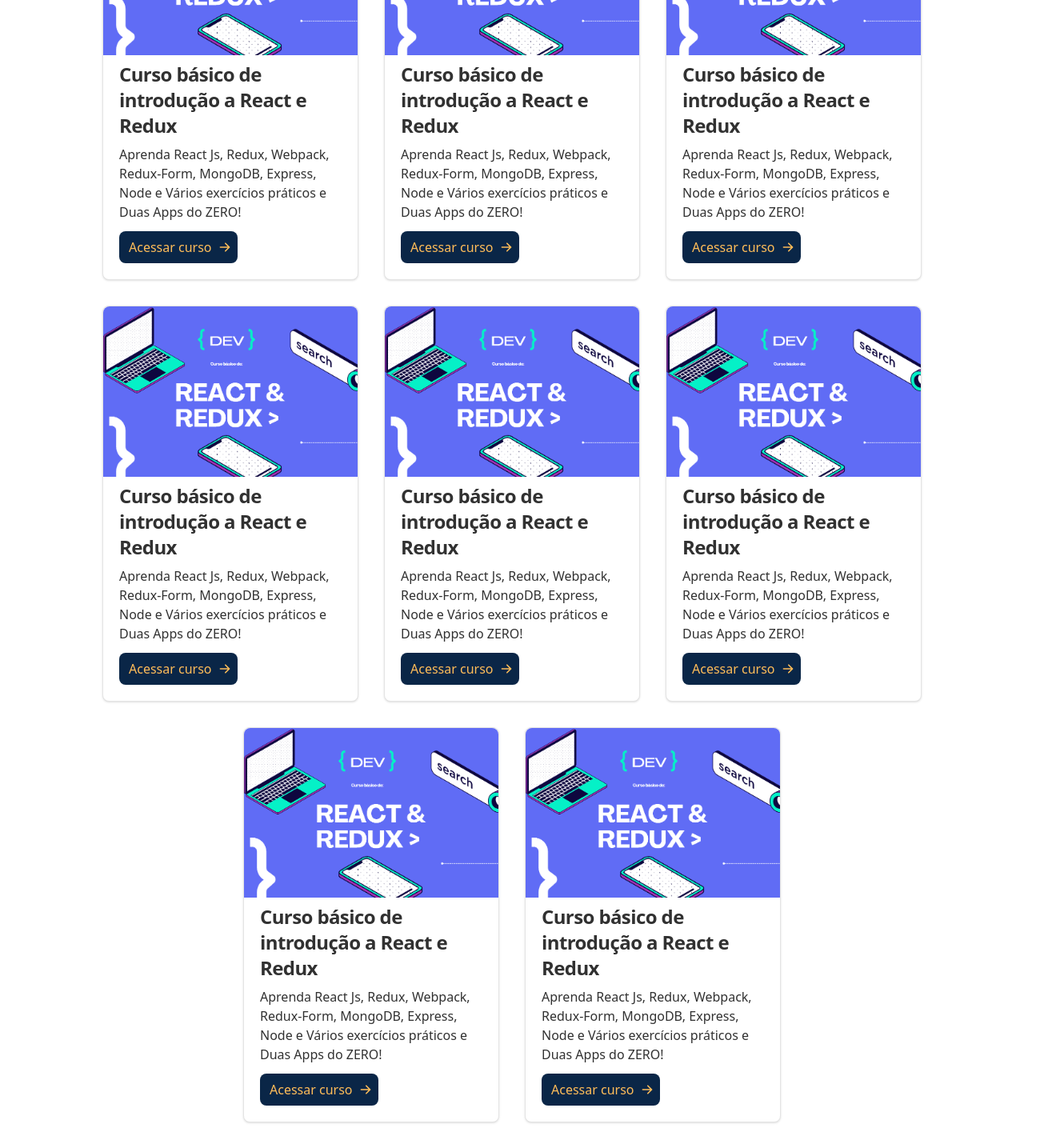
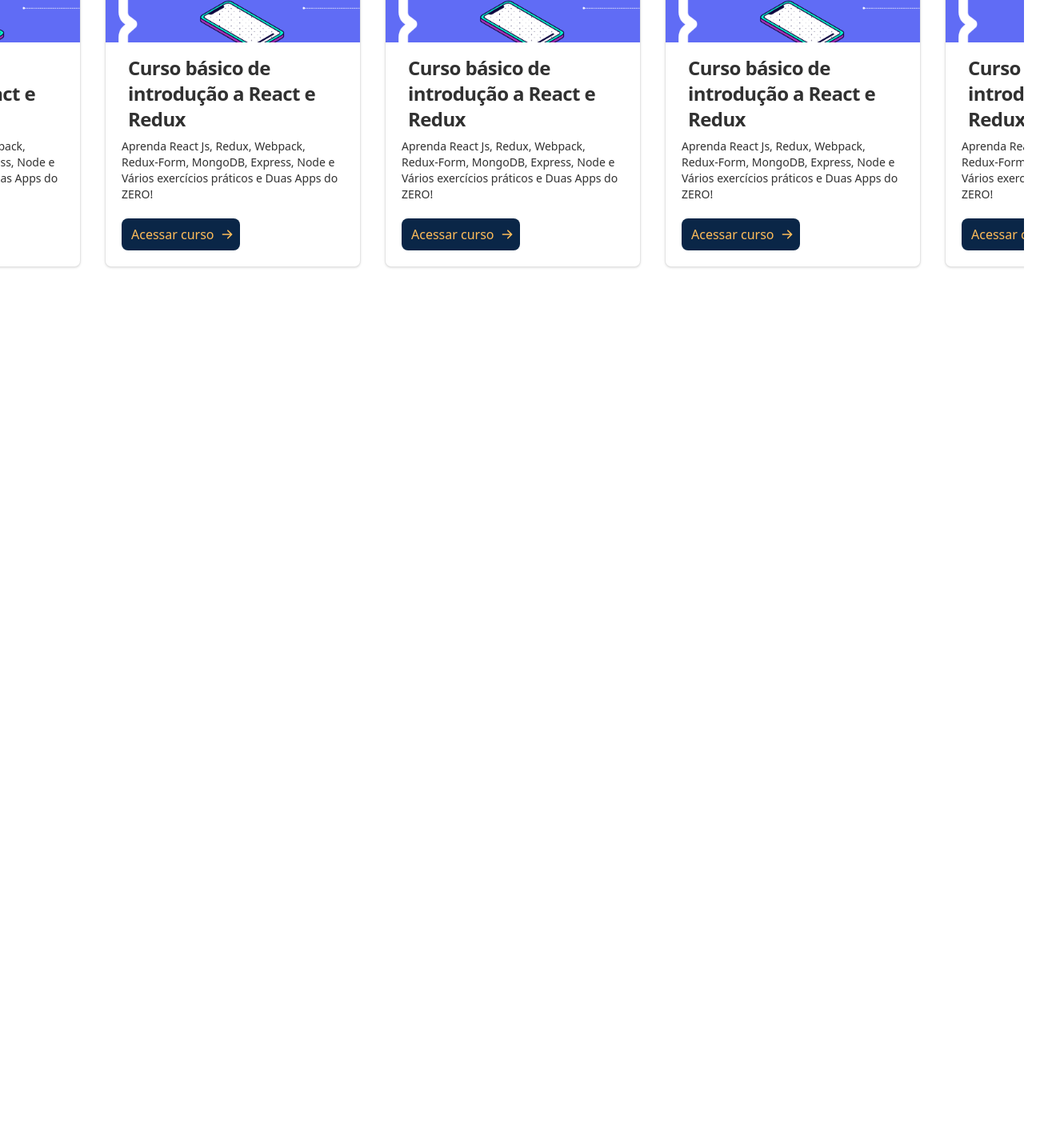
Before and after one commit to moisesgui/code-in-box, a React (Create React App) app: page / in a window 1280 px wide. Shown: the part 769-2204 px from the top of the page at 80% size, 1305 px wide, since content can reach past the window. After the commit the page ends 1119 px from the top, so only its background shows below. Built offline with nearby package versions, Linux system fonts and the light colour scheme.

Commit message:
slick slider add

```diff
--- a/package.json
+++ b/package.json
@@ -8,8 +8,11 @@
     "@testing-library/user-event": "^13.5.0",
     "react": "^18.2.0",
     "react-dom": "^18.2.0",
+    "react-multi-carousel": "^2.8.2",
     "react-scripts": "5.0.1",
+    "react-slick": "^0.29.0",
     "sass": "^1.58.3",
+    "slick-carousel": "^1.8.1",
     "web-vitals": "^2.1.4"
   },
   "scripts": {
--- a/src/pages/Home/Home.js
+++ b/src/pages/Home/Home.js
@@ -1,9 +1,9 @@
 import React from "react";
-
 
 import logoCode from '../../assets/imagens/logo01.png';
 import burgerMenu from '../../assets/imagens/burger-menu.png';
-import { ProductCard } from "../../shared/components/productCard/ProductCard";
+import { Carrousel } from "../../shared/components/slider/Slider";
+
 import './Home.scss';
 
 export const Home = () => {
@@ -30,9 +30,9 @@
           </form>
 
           <nav className="hidden md:flex">
-            <a href="#" className="mr-5 hover:text-white">Home</a>
-            <a href="#" className="mr-5 hover:text-white">Sobre</a>
-            <a href="#" className="mr-5 hover:text-white">Contato</a>
+            <a href="#" className="mr-5 hover:text-yellow-500">Home</a>
+            <a href="#" className="mr-5 hover:text-yellow-500">Sobre</a>
+            <a href="#" className="mr-5 hover:text-yellow-500">Contato</a>
           </nav>
         </div>
       </header>
@@ -49,8 +49,8 @@
       </section>
 
       <section className="container mx-auto">
-        <div className="product-card-container">
-          <ProductCard />
+        <div>
+          <Carrousel />
         </div>
       </section>
     </div>
--- a/src/pages/Home/Home.scss
+++ b/src/pages/Home/Home.scss
@@ -46,10 +46,10 @@
       @apply max-w-5xl mb-4 text-left text-4xl font-extrabold leading-none tracking-tight text-gray-900 md:text-5xl lg:text-6xl dark:text-white;
     }
     p {
-      @apply mb-6 text-lg font-normal text-gray-500 lg:text-xl sm:px-16 xl:px-48 dark:text-gray-400;
+      @apply mb-10 text-lg font-normal text-gray-500 lg:text-xl sm:px-16 xl:px-48 dark:text-gray-400;
     }
 		a {
-			@apply inline-flex items-center justify-center px-5 py-3 text-base font-medium text-center text-yellow-500 bg-blue rounded-lg hover:bg-yellow-500 hover:text-blue;
+			@apply inline-flex items-center justify-center px-5 py-3 text-base font-medium text-center text-yellow-500 bg-blue rounded-xl hover:bg-yellow-500 hover:text-blue;
 		}
 
 		@include mobile {
--- a/src/shared/components/productCard/ProductCard.js
+++ b/src/shared/components/productCard/ProductCard.js
@@ -22,118 +22,6 @@
           </div>
         </div>
       </div>
-
-      <div className="card-container">
-        <img src={thumbnail} alt="course thumbnails" />
-        <div className="px-5 pb-5 pt-2">
-          <a href="#">
-            <h5>Curso básico de introdução a React e Redux</h5>
-          </a>
-          <p className="card-description">Aprenda React Js, Redux, Webpack, Redux-Form, MongoDB, Express, Node e Vários exercícios práticos e Duas Apps do ZERO!</p>
-          <div className="w-full items-end">
-            <a href="#" className="card-description--button">
-              Acessar curso
-              <svg aria-hidden="true" className="w-4 h-4 ml-2 -mr-1" fill="currentColor" viewBox="0 0 20 20" xmlns="http://www.w3.org/2000/svg"><path fill-rule="evenodd" d="M10.293 3.293a1 1 0 011.414 0l6 6a1 1 0 010 1.414l-6 6a1 1 0 01-1.414-1.414L14.586 11H3a1 1 0 110-2h11.586l-4.293-4.293a1 1 0 010-1.414z" clip-rule="evenodd"></path></svg>
-            </a>
-          </div>
-        </div>
-      </div>
-
-      <div className="card-container">
-        <img src={thumbnail} alt="course thumbnails" />
-        <div className="px-5 pb-5 pt-2">
-          <a href="#">
-            <h5>Curso básico de introdução a React e Redux</h5>
-          </a>
-          <p className="card-description">Aprenda React Js, Redux, Webpack, Redux-Form, MongoDB, Express, Node e Vários exercícios práticos e Duas Apps do ZERO!</p>
-          <div className="w-full items-end">
-            <a href="#" className="card-description--button">
-              Acessar curso
-              <svg aria-hidden="true" className="w-4 h-4 ml-2 -mr-1" fill="currentColor" viewBox="0 0 20 20" xmlns="http://www.w3.org/2000/svg"><path fill-rule="evenodd" d="M10.293 3.293a1 1 0 011.414 0l6 6a1 1 0 010 1.414l-6 6a1 1 0 01-1.414-1.414L14.586 11H3a1 1 0 110-2h11.586l-4.293-4.293a1 1 0 010-1.414z" clip-rule="evenodd"></path></svg>
-            </a>
-          </div>
-        </div>
-      </div>
-
-      <div className="card-container">
-        <img src={thumbnail} alt="course thumbnails" />
-        <div className="px-5 pb-5 pt-2">
-          <a href="#">
-            <h5>Curso básico de introdução a React e Redux</h5>
-          </a>
-          <p className="card-description">Aprenda React Js, Redux, Webpack, Redux-Form, MongoDB, Express, Node e Vários exercícios práticos e Duas Apps do ZERO!</p>
-          <div className="w-full items-end">
-            <a href="#" className="card-description--button">
-              Acessar curso
-              <svg aria-hidden="true" className="w-4 h-4 ml-2 -mr-1" fill="currentColor" viewBox="0 0 20 20" xmlns="http://www.w3.org/2000/svg"><path fill-rule="evenodd" d="M10.293 3.293a1 1 0 011.414 0l6 6a1 1 0 010 1.414l-6 6a1 1 0 01-1.414-1.414L14.586 11H3a1 1 0 110-2h11.586l-4.293-4.293a1 1 0 010-1.414z" clip-rule="evenodd"></path></svg>
-            </a>
-          </div>
-        </div>
-      </div>
-
-      <div className="card-container">
-        <img src={thumbnail} alt="course thumbnails" />
-        <div className="px-5 pb-5 pt-2">
-          <a href="#">
-            <h5>Curso básico de introdução a React e Redux</h5>
-          </a>
-          <p className="card-description">Aprenda React Js, Redux, Webpack, Redux-Form, MongoDB, Express, Node e Vários exercícios práticos e Duas Apps do ZERO!</p>
-          <div className="w-full items-end">
-            <a href="#" className="card-description--button">
-              Acessar curso
-              <svg aria-hidden="true" className="w-4 h-4 ml-2 -mr-1" fill="currentColor" viewBox="0 0 20 20" xmlns="http://www.w3.org/2000/svg"><path fill-rule="evenodd" d="M10.293 3.293a1 1 0 011.414 0l6 6a1 1 0 010 1.414l-6 6a1 1 0 01-1.414-1.414L14.586 11H3a1 1 0 110-2h11.586l-4.293-4.293a1 1 0 010-1.414z" clip-rule="evenodd"></path></svg>
-            </a>
-          </div>
-        </div>
-      </div>
-
-      <div className="card-container">
-        <img src={thumbnail} alt="course thumbnails" />
-        <div className="px-5 pb-5 pt-2">
-          <a href="#">
-            <h5>Curso básico de introdução a React e Redux</h5>
-          </a>
-          <p className="card-description">Aprenda React Js, Redux, Webpack, Redux-Form, MongoDB, Express, Node e Vários exercícios práticos e Duas Apps do ZERO!</p>
-          <div className="w-full items-end">
-            <a href="#" className="card-description--button">
-              Acessar curso
-              <svg aria-hidden="true" className="w-4 h-4 ml-2 -mr-1" fill="currentColor" viewBox="0 0 20 20" xmlns="http://www.w3.org/2000/svg"><path fill-rule="evenodd" d="M10.293 3.293a1 1 0 011.414 0l6 6a1 1 0 010 1.414l-6 6a1 1 0 01-1.414-1.414L14.586 11H3a1 1 0 110-2h11.586l-4.293-4.293a1 1 0 010-1.414z" clip-rule="evenodd"></path></svg>
-            </a>
-          </div>
-        </div>
-      </div>
-
-      <div className="card-container">
-        <img src={thumbnail} alt="course thumbnails" />
-        <div className="px-5 pb-5 pt-2">
-          <a href="#">
-            <h5>Curso básico de introdução a React e Redux</h5>
-          </a>
-          <p className="card-description">Aprenda React Js, Redux, Webpack, Redux-Form, MongoDB, Express, Node e Vários exercícios práticos e Duas Apps do ZERO!</p>
-          <div className="w-full items-end">
-            <a href="#" className="card-description--button">
-              Acessar curso
-              <svg aria-hidden="true" className="w-4 h-4 ml-2 -mr-1" fill="currentColor" viewBox="0 0 20 20" xmlns="http://www.w3.org/2000/svg"><path fill-rule="evenodd" d="M10.293 3.293a1 1 0 011.414 0l6 6a1 1 0 010 1.414l-6 6a1 1 0 01-1.414-1.414L14.586 11H3a1 1 0 110-2h11.586l-4.293-4.293a1 1 0 010-1.414z" clip-rule="evenodd"></path></svg>
-            </a>
-          </div>
-        </div>
-      </div>
-
-      <div className="card-container">
-        <img src={thumbnail} alt="course thumbnails" />
-        <div className="px-5 pb-5 pt-2">
-          <a href="#">
-            <h5>Curso básico de introdução a React e Redux</h5>
-          </a>
-          <p className="card-description">Aprenda React Js, Redux, Webpack, Redux-Form, MongoDB, Express, Node e Vários exercícios práticos e Duas Apps do ZERO!</p>
-          <div className="w-full items-end">
-            <a href="#" className="card-description--button">
-              Acessar curso
-              <svg aria-hidden="true" className="w-4 h-4 ml-2 -mr-1" fill="currentColor" viewBox="0 0 20 20" xmlns="http://www.w3.org/2000/svg"><path fill-rule="evenodd" d="M10.293 3.293a1 1 0 011.414 0l6 6a1 1 0 010 1.414l-6 6a1 1 0 01-1.414-1.414L14.586 11H3a1 1 0 110-2h11.586l-4.293-4.293a1 1 0 010-1.414z" clip-rule="evenodd"></path></svg>
-            </a>
-          </div>
-        </div>
-      </div>
     </>
   );
 }
--- a/src/shared/components/productCard/ProductCard.scss
+++ b/src/shared/components/productCard/ProductCard.scss
@@ -8,11 +8,11 @@
     }
 
     h5 {
-        @apply mb-2 text-2xl font-bold tracking-tight text-gray-500 dark:text-white;
+        @apply m-2 text-2xl font-bold tracking-tight text-gray-500 dark:text-white;
     }
 
     .card-description {
-        @apply mb-3 font-normal text-gray-500 dark:text-gray-50;
+        @apply mb-5 font-normal text-sm text-gray-500 dark:text-gray-50;
 
         &--button {
             @apply inline-flex items-center px-3 py-2 text-sm text-base text-center text-yellow-500 bg-blue rounded-lg hover:bg-yellow-500 hover:text-blue hover:font-semibold dark:bg-yellow-500 dark:text-blue dark:font-semibold dark:hover:bg-yellow-100;
--- /dev/null
+++ b/src/shared/components/slider/Slider.js
@@ -0,0 +1,49 @@
+import Slider from "react-slick";
+import { ProductCard } from "../productCard/ProductCard";
+
+import "slick-carousel/slick/slick.css";
+import "slick-carousel/slick/slick-theme.css";
+
+export const Carrousel = () => {
+
+  const settings = {
+    className: "slider variable-width",
+    dots: false,
+    infinite: true,
+    centerMode: true,
+    slidesToShow: 1,
+    slidesToScroll: 1,
+    variableWidth: true
+  };
+
+  return (
+    <div>
+      <Slider {...settings}>
+        <div style={{ width: 350 }}>
+          <ProductCard />
+        </div>
+        <div style={{ width: 350 }}>
+          <ProductCard />
+        </div>
+        <div style={{ width: 350 }}>
+          <ProductCard />
+        </div>
+        <div style={{ width: 350 }}>
+          <ProductCard />
+        </div>
+        <div style={{ width: 350 }}>
+          <ProductCard />
+        </div>
+        <div style={{ width: 350 }}>
+          <ProductCard />
+        </div>
+        <div style={{ width: 350 }}>
+          <ProductCard />
+        </div>
+        <div style={{ width: 350 }}>
+          <ProductCard />
+        </div>
+      </Slider>
+    </div>
+  );
+}
```
Also changed, not shown: 1 other file (tests, documents, lock files or other folders).
